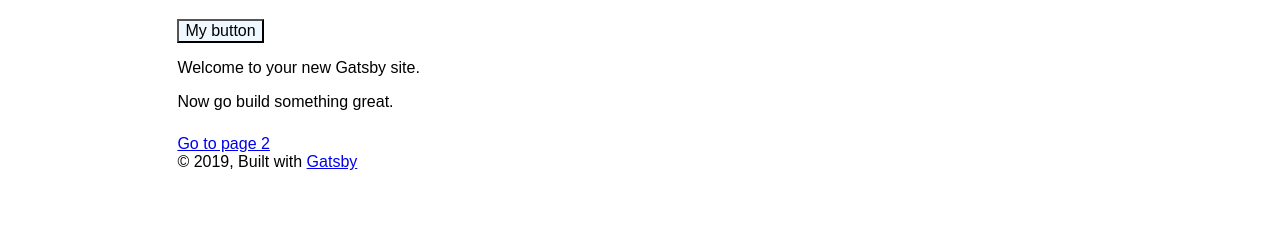
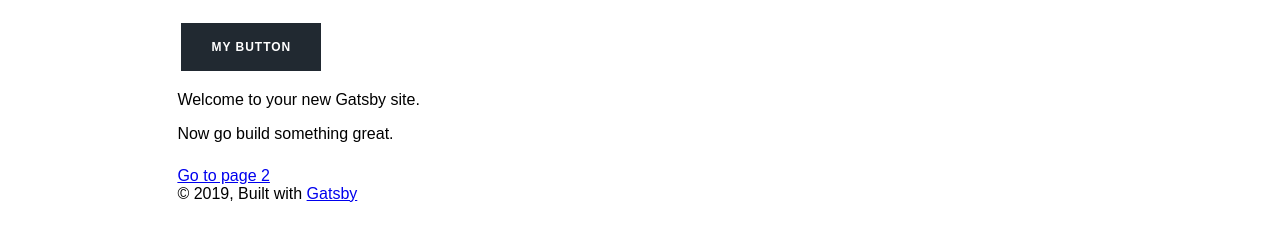
Before and after one commit to lassegit/maexchenmeisterschaft.de, a Gatsby site: page / in a window 1280 px wide. Shown: the part 146-386 px from the top of the page. Built offline with nearby package versions, Linux system fonts and the light colour scheme; Gatsby itself is replaced by a stand-in of ours.

Commit message:
adding button and loading components

```diff
--- a/src/components/Button/Button.js
+++ b/src/components/Button/Button.js
@@ -1,18 +1,30 @@
 import PropTypes from 'prop-types';
 import React from 'react';
+import Loading from '../Loading';
 import { ButtonSt } from './Button.styles';
 
-const Button = ({ children, onClick }) => {
-  return <ButtonSt onClick={onClick}>{children}</ButtonSt>;
+const Button = ({ children, onClick, isLoading, variant, ...rest }) => {
+  return (
+    <ButtonSt onClick={onClick} variant={variant} isLoading={isLoading} {...rest}>
+      {isLoading && <Loading color={variant === 'primary' ? 'white' : 'primary'} margin="0 20px 4px 0" />}
+      {children}
+    </ButtonSt>
+  );
 };
 
 Button.defaultProps = {
   onClick: () => {},
+  type: 'button',
+  variant: 'primary',
+  isLoading: false,
 };
 
 Button.propTypes = {
   onClick: PropTypes.func,
   children: PropTypes.oneOfType([PropTypes.element, PropTypes.node]).isRequired,
+  type: PropTypes.oneOf(['button', 'submit', 'reset']),
+  variant: PropTypes.oneOf(['primary', 'secondary']),
+  isLoading: PropTypes.bool,
 };
 
 export default Button;
--- a/src/components/Button/Button.styles.js
+++ b/src/components/Button/Button.styles.js
@@ -1,5 +1,41 @@
-import styled from 'styled-components';
+import styled, { css } from 'styled-components';
 
 export const ButtonSt = styled.button`
-  background: ${props => props.theme.primary};
+  padding: 0 30px;
+  font-size: ${({ theme }) => theme.fontSize[12]};
+  font-weight: bold;
+  letter-spacing: 1px;
+  line-height: 3rem;
+  border: 4px solid;
+  text-transform: uppercase;
+  text-align: center;
+
+  ${({ variant }) =>
+    variant === 'primary' &&
+    css`
+      color: ${({ theme }) => theme.white};
+      background: ${({ theme }) => theme.primary};
+
+      &:hover {
+        background: ${({ theme }) => theme.highlight};
+      }
+    `};
+
+  ${({ variant }) =>
+    variant === 'secondary' &&
+    css`
+      color: ${({ theme }) => theme.primary};
+      background: ${({ theme }) => theme.white};
+      border-color: ${({ theme }) => theme.primary};
+
+      &:hover {
+        color: ${({ theme }) => theme.highlight};
+        border-color: ${({ theme }) => theme.highlight};
+      }
+    `};
+
+  &:disabled {
+    opacity: 0.25;
+    pointer-events: none;
+  }
 `;
--- /dev/null
+++ b/src/components/Loading/Loading.js
@@ -0,0 +1,25 @@
+import PropTypes from 'prop-types';
+import React from 'react';
+import { LoadingSt } from './Loading.styles';
+
+const Loading = ({ color, ...rest }) => (
+  <LoadingSt color={color} {...rest}>
+    <div className="lds-css">
+      <div className="lds-rolling">
+        <div />
+      </div>
+    </div>
+  </LoadingSt>
+);
+
+Loading.defaultProps = {
+  color: 'primary',
+  margin: '',
+};
+
+Loading.propTypes = {
+  color: PropTypes.string,
+  margin: PropTypes.string,
+};
+
+export default Loading;
--- /dev/null
+++ b/src/components/Loading/Loading.styles.js
@@ -0,0 +1,63 @@
+import styled from 'styled-components';
+
+export const LoadingSt = styled.div`
+  @keyframes lds-rolling {
+    0% {
+      -webkit-transform: translate(-50%, -50%) rotate(0deg);
+      transform: translate(-50%, -50%) rotate(0deg);
+    }
+    100% {
+      -webkit-transform: translate(-50%, -50%) rotate(360deg);
+      transform: translate(-50%, -50%) rotate(360deg);
+    }
+  }
+
+  @-webkit-keyframes lds-rolling {
+    0% {
+      -webkit-transform: translate(-50%, -50%) rotate(0deg);
+      transform: translate(-50%, -50%) rotate(0deg);
+    }
+    100% {
+      -webkit-transform: translate(-50%, -50%) rotate(360deg);
+      transform: translate(-50%, -50%) rotate(360deg);
+    }
+  }
+
+  display: inline-block;
+  margin: ${({ margin }) => margin};
+
+  .lds-rolling {
+    position: relative;
+    width: 100%;
+    height: 100%;
+  }
+
+  .lds-rolling div,
+  .lds-rolling div:after {
+    position: absolute;
+    width: 24px;
+    height: 24px;
+    border: 4px solid ${({ color, theme }) => theme[color]};
+    border-top-color: transparent;
+    border-radius: 50%;
+  }
+
+  .lds-rolling div {
+    -webkit-animation: lds-rolling 1s linear infinite;
+    animation: lds-rolling 1s linear infinite;
+    top: 16px;
+    left: 16px;
+  }
+
+  .lds-rolling div:after {
+    -webkit-transform: rotate(90deg);
+    transform: rotate(90deg);
+  }
+
+  .lds-rolling {
+    width: 16px !important;
+    height: 16px !important;
+    -webkit-transform: translate(-16px, -16px) scale(1) translate(16px, 16px);
+    transform: translate(-16px, -16px) scale(1) translate(16px, 16px);
+  }
+`;
--- /dev/null
+++ b/src/components/Loading/index.js
@@ -0,0 +1 @@
+export { default } from './Loading';
--- a/src/utils/GlobalStyles.js
+++ b/src/utils/GlobalStyles.js
@@ -2,8 +2,8 @@ import { createGlobalStyle } from 'styled-components';
 
 const GlobalStyles = createGlobalStyle`
   @font-face {
-    font-family: 'PT Sans', sans-serif;
-    @import url('https://fonts.googleapis.com/css?family=Aguafina+Script&display=swap');
+    font-family: 'Source Sans Pro', sans-serif;
+    @import url('https://fonts.googleapis.com/css?family=Source+Sans+Pro:400,400i,900&display=swap');
   }
 
   html {
@@ -28,10 +28,7 @@ const GlobalStyles = createGlobalStyle`
 
   body {
     margin: 0;
-  }
-
-  body {
-    font-family: 'PT Sans', sans-serif;
+    font-family: 'Source Sans Pro', sans-serif;
   }
 
   hr {
--- a/src/utils/theme.js
+++ b/src/utils/theme.js
@@ -1,5 +1,36 @@
 const theme = {
-  primary: 'aliceblue',
+  primary: '#212931',
+  secondary: '#738698',
+  complementary: '#4B4031',
+  highlight: '#18bfef',
+  black: '#000',
+  white: '#fff',
+  gray: '#909498',
+  grayLight: '#c8cacc',
+  grayLightest: '#f6f6f6',
+  fontSize: {
+    8: '0.5rem',
+    9: '0.5625rem',
+    10: '0.625rem',
+    11: '0.6875rem',
+    12: '0.75rem',
+    13: '0.8125rem',
+    14: '0.875rem',
+    15: '0.9375rem',
+    16: '1rem (base)',
+    18: '1.125rem',
+    20: '1.25rem',
+    22: '1.375rem',
+    24: '1.5rem',
+    26: '1.625rem',
+    28: '1.75rem',
+    30: '1.875rem',
+    32: '2rem',
+    34: '2.125rem',
+    36: '2.25rem',
+    38: '2.375rem',
+    40: '2.5rem',
+  },
 };
 
 export default theme;
```
Also changed, not shown: src/components/Button/Button.stories.js (+29 -1 lines), src/components/Loading/Loading.stories.js (added, +5 -0 lines).
